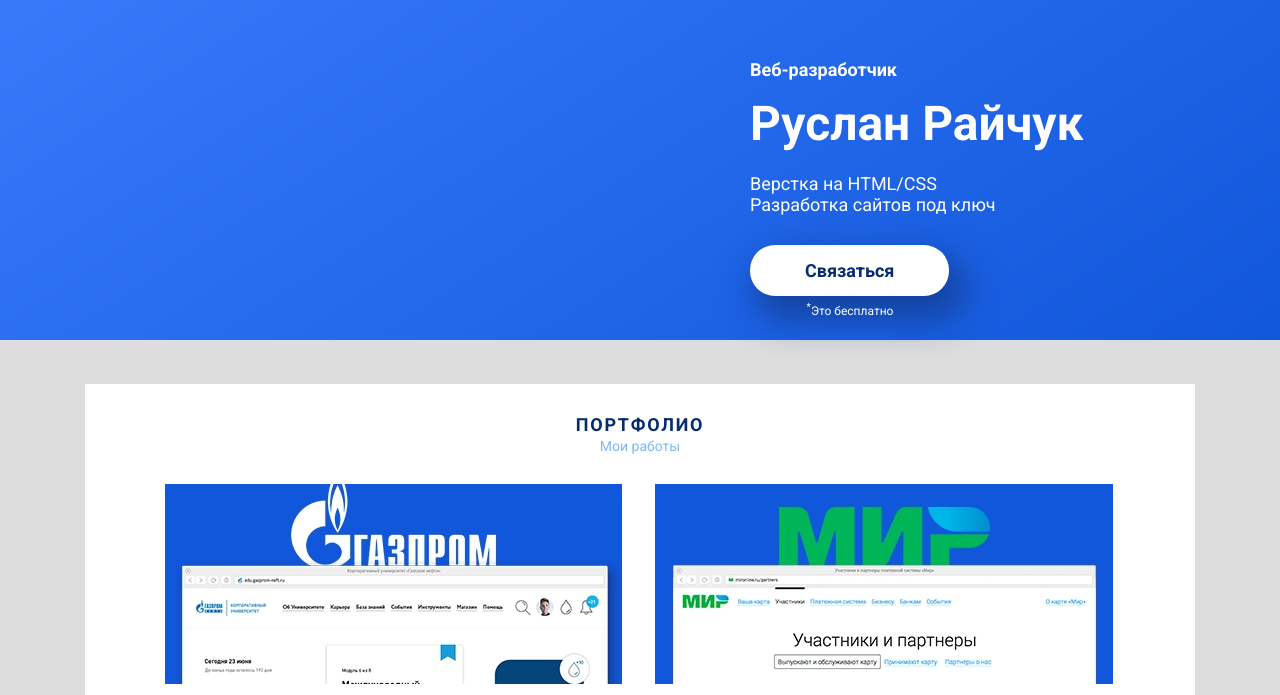
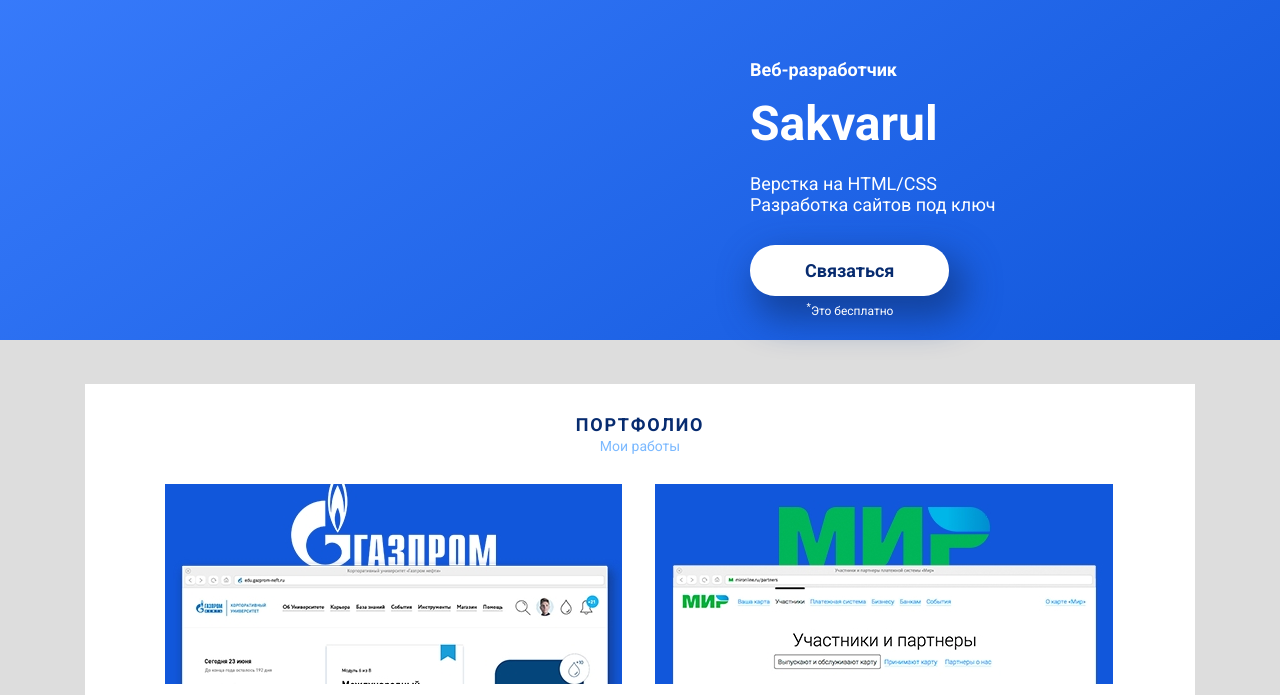
Before and after one commit to sakvarul/portfolio.github.io, a plain HTML site: page index.html in a window 1280 px wide. Shown: the part 102-797 px from the top of the page. Drawn offline with Linux system fonts and the light colour scheme.

Commit message:
Add files via upload

```diff
--- a/index.html
+++ b/index.html
@@ -32,7 +32,7 @@
  			</div>
  			<div class="col-lg-5">
  				<p class="header-pretitle">Веб-разработчик</p>
- 				<h1 class="header-title">Руслан Райчук</h1>
+ 				<h1 class="header-title">Sakvarul</h1>
  				<p class="header-text">Верстка на HTML/CSS <br>Разработка сайтов под ключ</p>
  				<div class="button-box">
  					<button class="header-button">Связаться</button>
```
